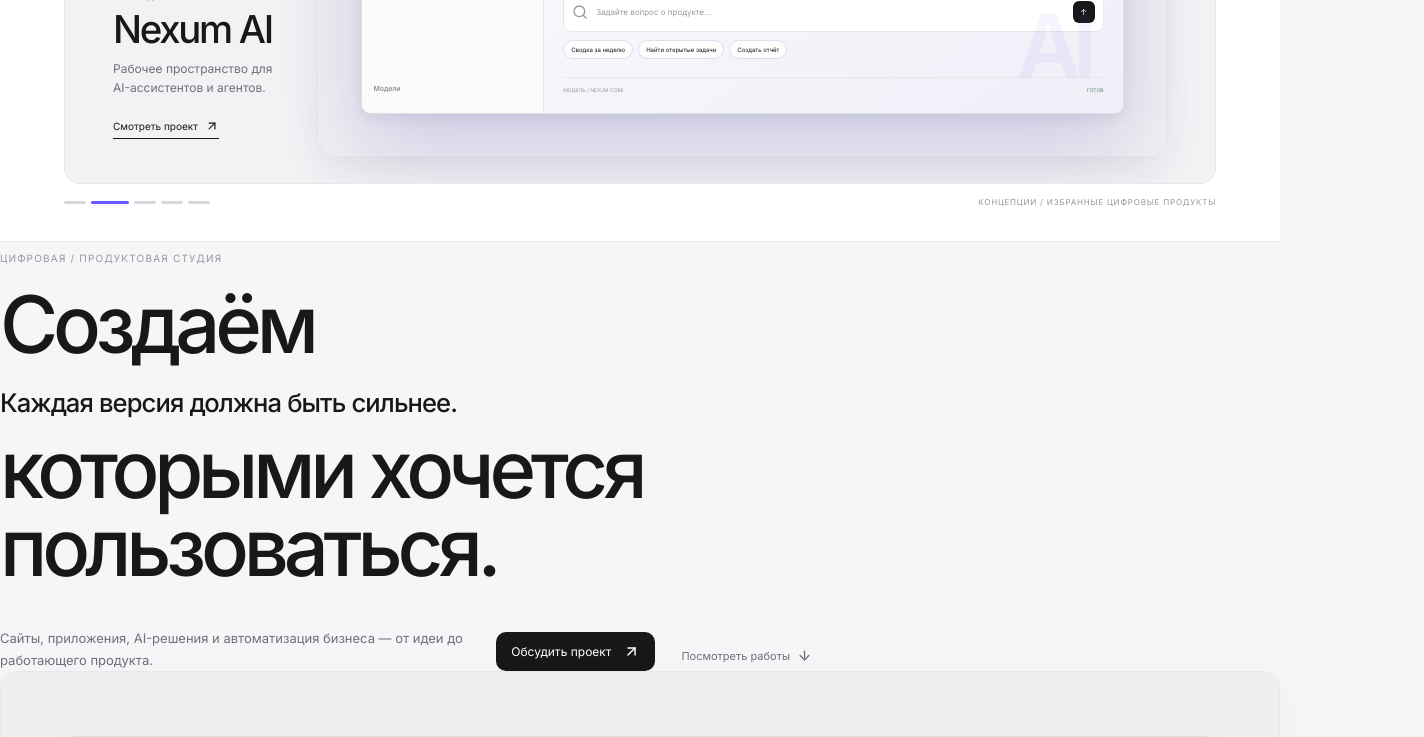
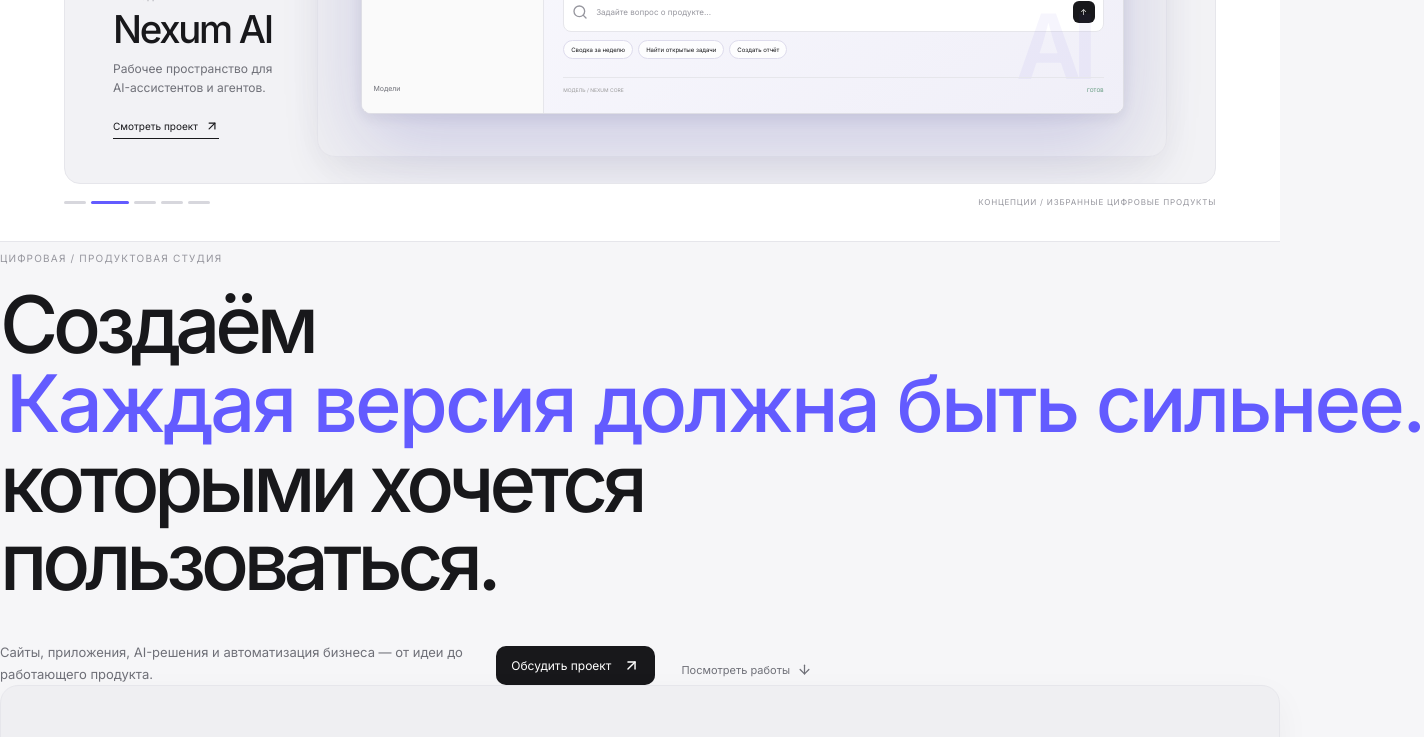
Before and after one commit to borzenkoofficial-lab/Nexum_Digital_Agency, a React (Vite) app: page / in a window 1280 px wide. Shown: the part 592-1329 px from the top of the page, 1424 px wide, since content can reach past the window. Built offline with nearby package versions, Linux system fonts and the light colour scheme.

Commit message:
Stabilize animated headline layout and prevent shifts

```diff
--- a/src/styles/global.css
+++ b/src/styles/global.css
@@ -101,8 +101,10 @@ nav button:hover{background:var(--hover);color:var(--ink)}
 }
 .hero h1{
  font-size:clamp(48px,6.2vw,88px);line-height:.98;letter-spacing:-.065em;font-weight:500;
- margin:22px 0 42px;max-width:900px;
+ margin:22px 0 42px;max-width:1100px;
 }
+.hero-title-rest{display:inline}
+
 .hero h1 i,.section h2 i,.ai-section h2 i,.about h2 i,.contact h2 i{font-style:normal;color:#777880}
 .hero-bottom{display:grid;grid-template-columns:minmax(220px,1.2fr) auto auto;align-items:end;gap:18px;max-width:820px}
 .hero-bottom p{font-size:13px;line-height:1.65;color:var(--muted);margin:0;max-width:470px}
@@ -750,21 +752,25 @@ footer{padding:25px 5vw;display:grid;grid-template-columns:1fr 2fr auto;align-it
 /* Cinematic hero quote */
 .hero-quote{
   position:relative;
-  min-height:clamp(30px,3.2vw,52px);
-  display:flex;
-  align-items:center;
-  margin:18px 0 8px;
+  display:inline-grid;
+  vertical-align:baseline;
+  width:min(9.8em,100%);
+  min-width:9.8em;
+  height:1.02em;
+  margin:0 .08em;
   overflow:visible;
   pointer-events:none;
+  white-space:nowrap;
 }
 .hero-quote span{
+  grid-area:1/1;
   display:block;
-  max-width:760px;
-  font-size:clamp(17px,2vw,28px);
-  line-height:1.08;
+  width:100%;
+  font:inherit;
+  line-height:1;
+  color:var(--accent);
   letter-spacing:-.035em;
   font-weight:500;
-  color:var(--ink);
   transform-origin:left center;
   will-change:opacity,filter,transform;
   transition:
@@ -785,10 +791,10 @@ footer{padding:25px 5vw;display:grid;grid-template-columns:1fr 2fr auto;align-it
 .hero-quote:after{
   content:'';
   position:absolute;
-  left:-22px;
+  left:0;
   top:50%;
-  width:170px;
-  height:70px;
+  width:100%;
+  height:80%;
   transform:translateY(-50%);
   background:radial-gradient(ellipse,rgba(108,98,245,.09),transparent 70%);
   filter:blur(18px);
@@ -796,8 +802,8 @@ footer{padding:25px 5vw;display:grid;grid-template-columns:1fr 2fr auto;align-it
   opacity:.7;
 }
 @media(max-width:700px){
-  .hero-quote{margin:14px 0 7px;min-height:44px}
-  .hero-quote span{font-size:16px;max-width:92%;line-height:1.15}
+  .hero-quote{width:8.2em;min-width:8.2em;height:1.05em}
+  .hero-quote span{font-size:inherit;line-height:1}
 }
 @media(prefers-reduced-motion:reduce){
   .hero-quote span{transition:none}
```
